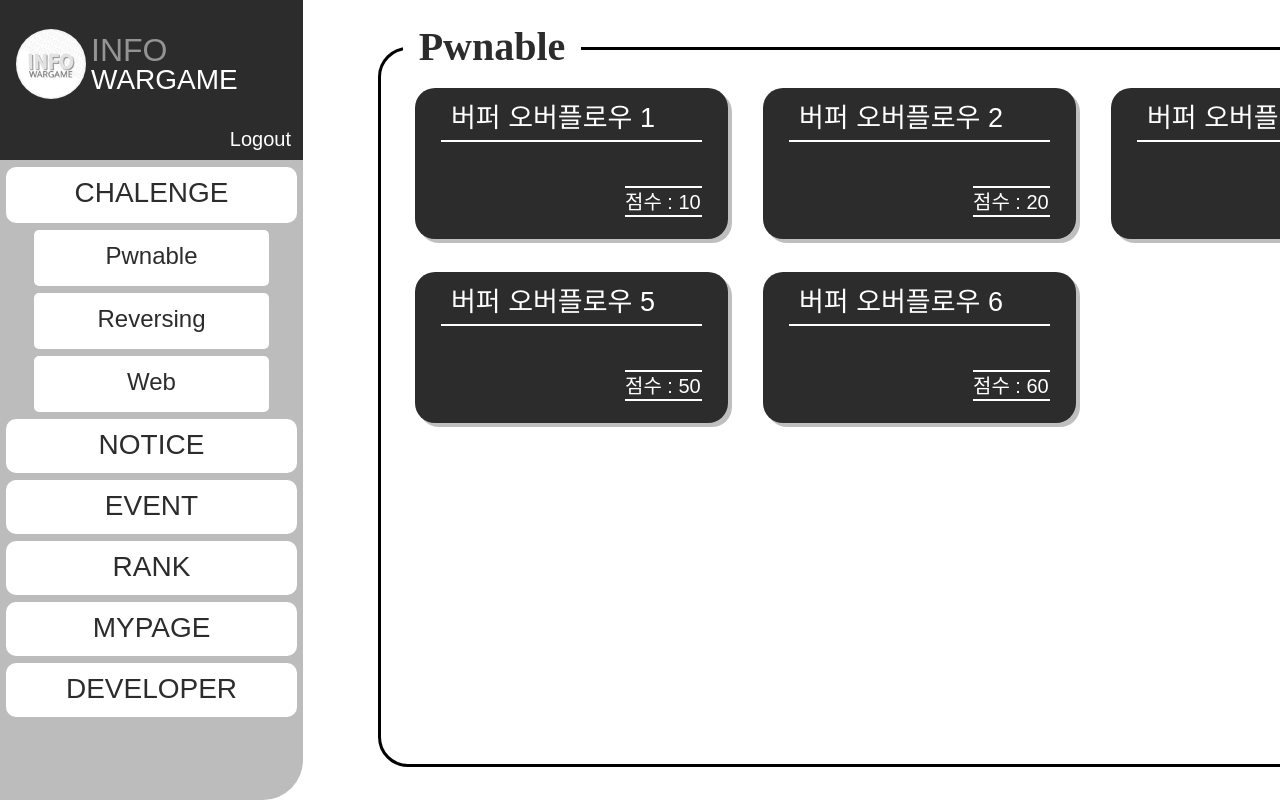
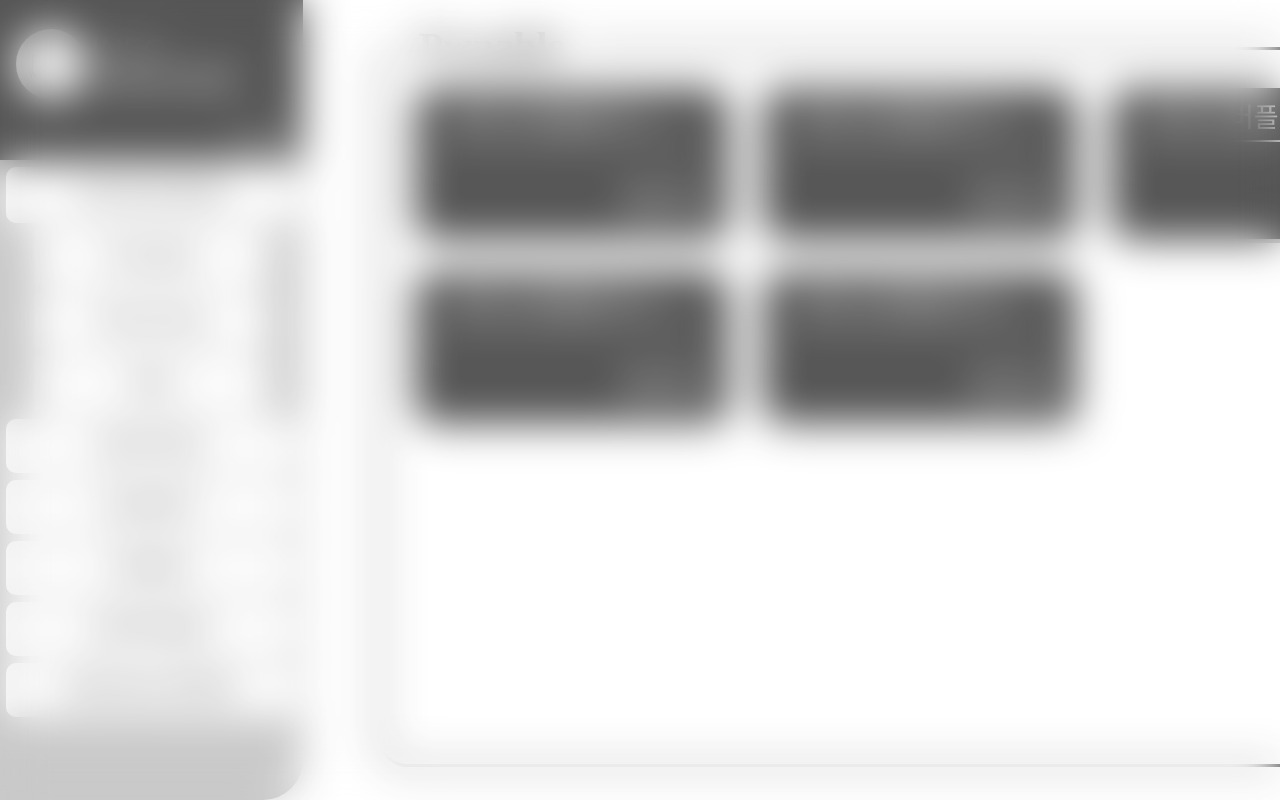
Before and after one commit to yms040813/Frontend_Infowargame_v3, a React (Create React App) app: page /#/ctf/1 in a window 1280 px wide. Before the commit this address led to /#/ctf. Shown: the top 800 px of the page. Built offline with nearby package versions, Linux system fonts and the light colour scheme; a web font is replaced by a local one.

Commit message:
<ADD> background blur

```diff
--- /dev/null
+++ b/src/components/ctfPloblem/CtfDetailQ.js
@@ -0,0 +1,11 @@
+import * as S from './style'
+
+const CtfDetailQ = () => {
+  return (
+    <S.CtfDetailAreaStyled>
+
+    </S.CtfDetailAreaStyled>
+  )
+}
+
+export default CtfDetailQ
--- a/src/components/ctfPloblem/ctfTemplete.js
+++ b/src/components/ctfPloblem/ctfTemplete.js
@@ -1,13 +1,13 @@
 import React from "react";
+import { Link } from 'react-router-dom'
 import MenuBar from "../default/MenuBar";
 import ProblemBox from "./ProblemBox";
+import useCtfProblems from "../../hooks/useCtfProblems";
+import CtfDetailQ from "./CtfDetailQ";
 import * as S from './style'
-import useCtfProblems from "../../hooks/useCtfProblems";
-import { Link } from 'react-router-dom'
 
-const CtfTemplete = (paramsId) => {
+const CtfTemplete = (params) => {
   const problems = useCtfProblems()
-  console.log(paramsId)
   return(
     <div className="inner-style">
       <MenuBar />
@@ -15,13 +15,10 @@ const CtfTemplete = (paramsId) => {
         <S.ProblemTopicStyled>Pwnable</S.ProblemTopicStyled>
         {problems.map(problem => {
           const {id, title, score} = problem
-          return(
-            <>
-            <Link to={`/ctf/${id}`}><ProblemBox title={title} score={score} /></Link>
-            </>
-          )
+          return(<Link to={`/ctf/${id}`}><ProblemBox title={title} score={score} /></Link>)
         })}
       </S.ProblemAreaStyled>
+      { params.id ? <CtfDetailQ /> : null }
     </div>
   );
 };
--- a/src/components/ctfPloblem/style.js
+++ b/src/components/ctfPloblem/style.js
@@ -85,3 +85,16 @@ export const ProblemTopicStyled = styled.div`
 
   color: #2C2C2C;
 `;
+
+export const CtfDetailAreaStyled = styled.div`
+  position: absolute;
+  top: 0;
+  left:0;
+  width: 100%;
+  height: 100vh;
+  z-index: 2;
+  background-color: white;
+
+  background: rgba(255, 255, 255, 0.2);
+  backdrop-filter: blur(20px);
+`
--- a/src/pages/ctfPloblemPage.js
+++ b/src/pages/ctfPloblemPage.js
@@ -5,7 +5,7 @@ import CtfProviders from "../providers/CtfProviders";
 const ctfPloblemPage = ({match}) => {
   return(
     <CtfProviders>
-      <CtfTemplete paramsId={match.params.id}/>
+      <CtfTemplete id={match.params.id}/>
     </CtfProviders>
   );
 };
```
